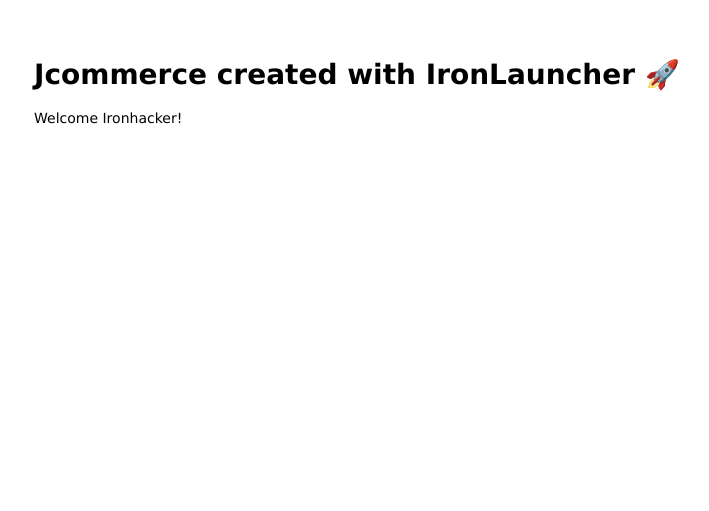
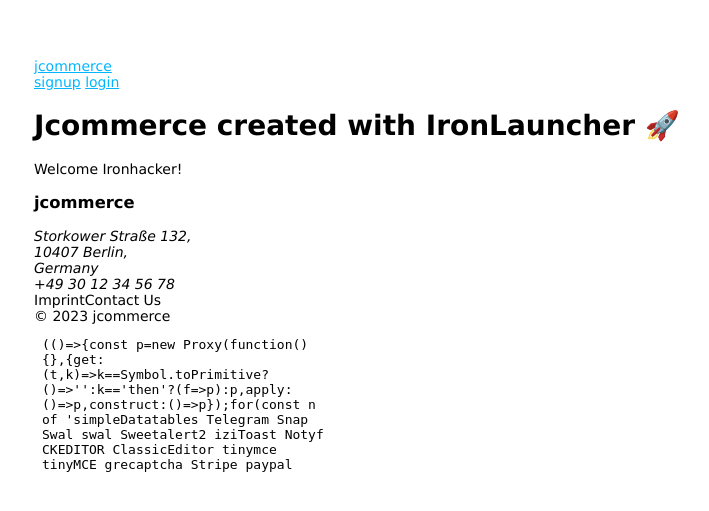
Before and after one commit to devinfiachra/jcommerce, a Node server app: page / in a window 1280 px wide. Shown: the top 511 px of the page, without its empty margins (24-733 px from the left). Run offline with Node 20, Linux system fonts and the light colour scheme; some libraries are stand-ins or nearby versions.

Commit message:
add topbar and footer to layout.hbs

```diff
--- a/views/layout.hbs
+++ b/views/layout.hbs
@@ -10,7 +10,48 @@
 
   <body>
 
+    <nav class="navbar-home">
+      <div class="logo-container">
+        <a href="/" class="nav-logo">jcommerce</a>
+      </div>
+
+      <div class="nav-container">
+
+        <a href="/auth/signup" class="nav-btn">signup</a>
+        <a href="/auth/login" class="nav-btn">login</a>
+      </div>
+    </nav>
+
     {{{body}}}
+
+    <footer class="footer-background footer">
+      <section class="footer-container">
+        <h3 class="footer-logo">jcommerce</h3>
+        <address class="address">Storkower Straße 132,
+          <br />
+          10407 Berlin,
+          <br />
+          Germany
+          <br />
+          +49 30 12 34 56 78</address>
+        <div class="imprint-container">
+          <span class="imprint-span">Imprint</span><span
+            class="imprint-span"
+          >Contact Us</span>
+        </div>
+        <div class="imprint-copyright">
+          <span>© 2023 jcommerce</span>
+        </div>
+      </section>
+      <iframe
+        src="https://maps.google.com/maps?width=100%25&amp;height=200&amp;hl=en&amp;q=Storkower%20Stra%C3%9Fe%20132%20Berlin+(Project%20Watch)&amp;t=&amp;z=14&amp;ie=UTF8&amp;iwloc=B&amp;output=embed"
+        class="map-frame"
+        frameborder="0"
+        style="border:0"
+        allowfullscreen=""
+      ></iframe>
+
+    </footer>
 
     <script src="/js/script.js"></script>
   </body>
```
